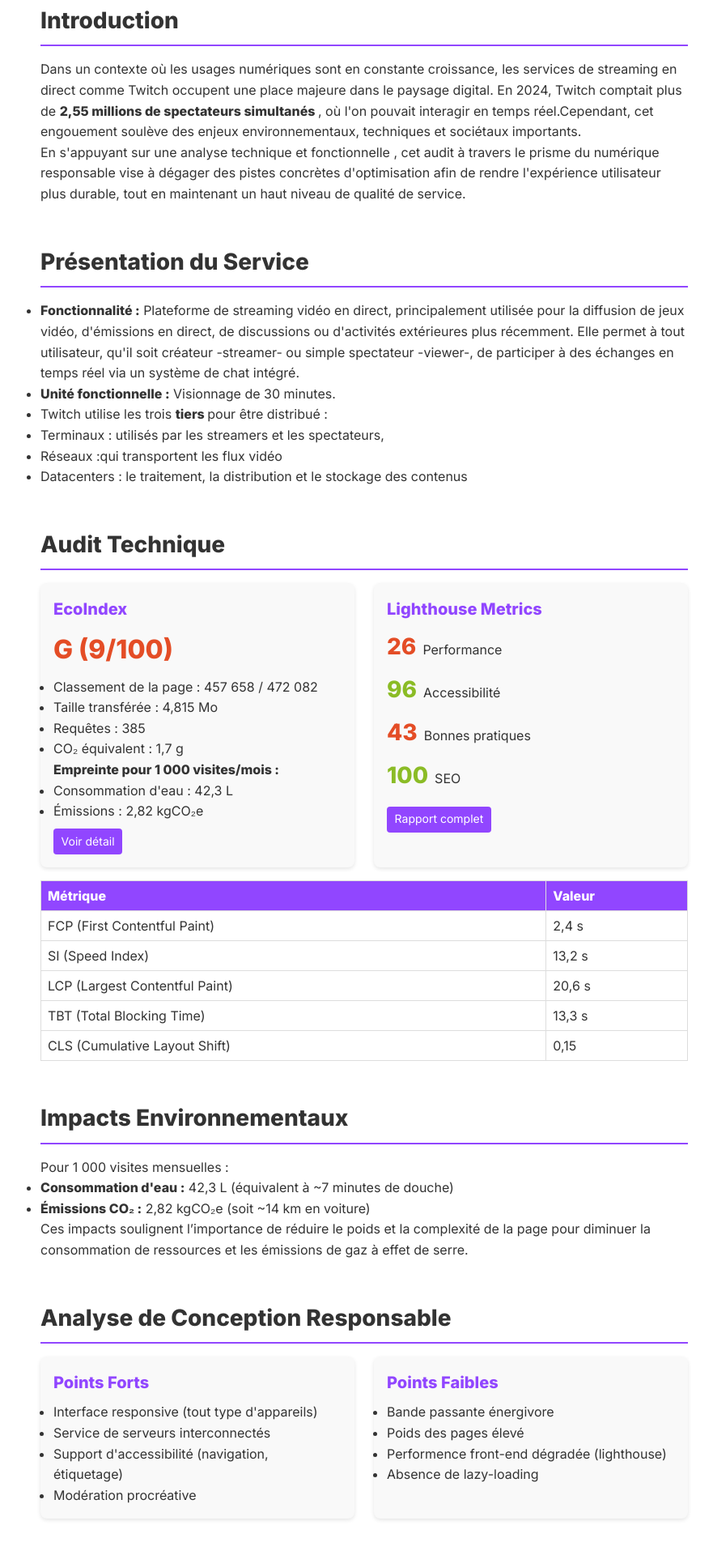
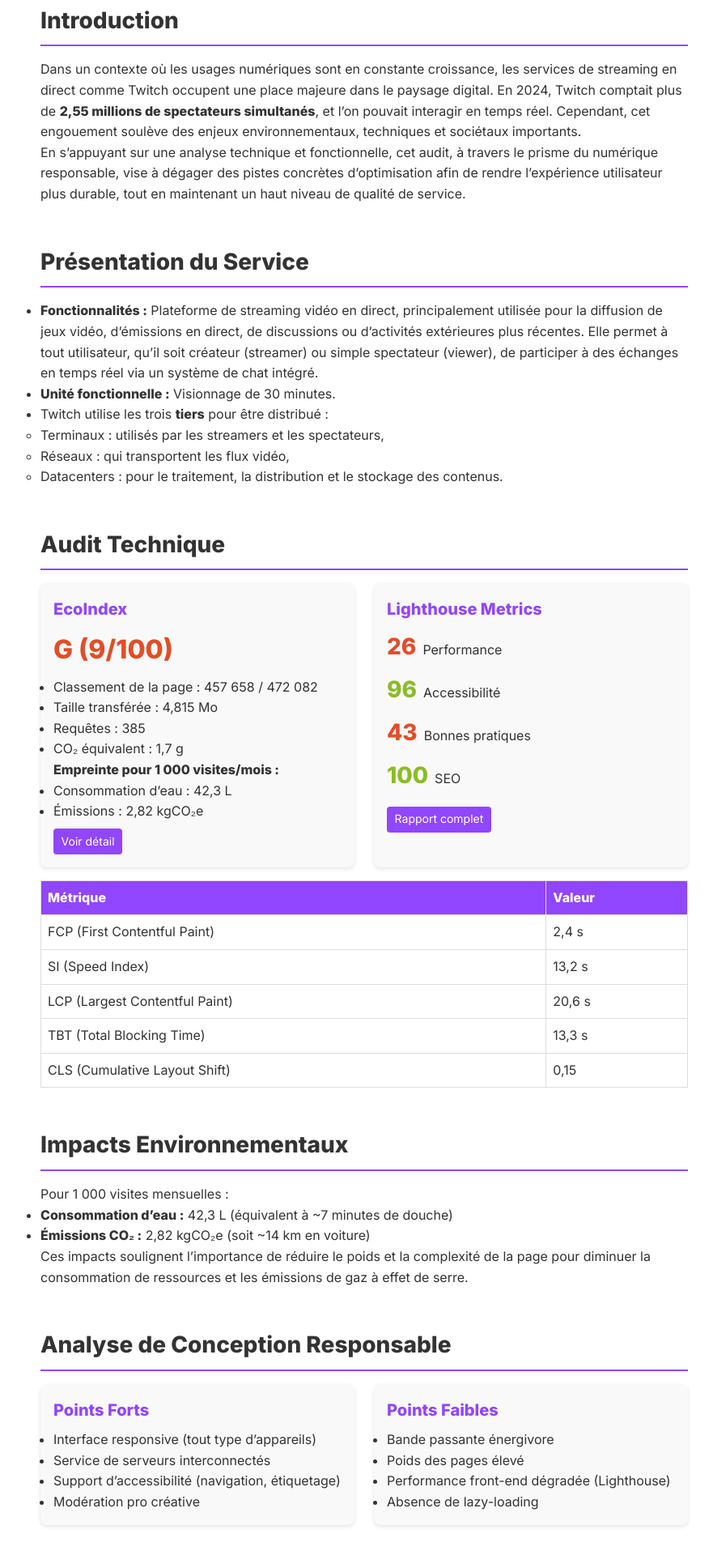
Before and after one commit to MatNgl/MatNgl.github.io, a plain HTML site: page index.html in a window 1280 px wide. Shown: the part 143-2063 px from the top of the page at 81% size, without its empty margins (190-1071 px from the left). Drawn offline with Linux system fonts and the light colour scheme.

Commit message:
correction faute

```diff
--- a/index.html
+++ b/index.html
@@ -1,3 +1,4 @@
+<!DOCTYPE html>
 <html lang="fr">
 <head>
   <meta charset="UTF-8">
@@ -15,7 +16,6 @@
         <li><a href="#service">Le Service</a></li>
         <li><a href="#tech-audit">Audit Technique</a></li>
         <li><a href="#impacts">Impacts</a></li>
-
         <li><a href="#analyse">Analyse</a></li>
         <li><a href="#reco">Recommandations</a></li>
         <li><a href="#conclusion">Conclusion</a></li>
@@ -26,25 +26,25 @@
   <main>
     <section id="intro" class="slide">
       <h2>Introduction</h2>
-      <p>Dans un contexte où les usages numériques sont en constante croissance, les services de streaming en direct comme Twitch occupent une place majeure dans le paysage digital. En 2024, Twitch comptait plus de <strong> 2,55 millions de spectateurs simultanés </strong>, où l'on pouvait interagir en temps réel.Cependant, cet engouement soulève des enjeux environnementaux, techniques et sociétaux importants.</p>
+      <p>Dans un contexte où les usages numériques sont en constante croissance, les services de streaming en direct comme Twitch occupent une place majeure dans le paysage digital. En 2024, Twitch comptait plus de <strong>2,55 millions de spectateurs simultanés</strong>, et l’on pouvait interagir en temps réel. Cependant, cet engouement soulève des enjeux environnementaux, techniques et sociétaux importants.</p>
 
-      <p>En s'appuyant sur une analyse technique et fonctionnelle , cet audit à travers le prisme du numérique responsable vise à dégager des pistes concrètes d'optimisation afin de rendre l'expérience utilisateur plus durable, tout en maintenant un haut niveau de qualité de service. </p>
+      <p>En s’appuyant sur une analyse technique et fonctionnelle, cet audit, à travers le prisme du numérique responsable, vise à dégager des pistes concrètes d’optimisation afin de rendre l’expérience utilisateur plus durable, tout en maintenant un haut niveau de qualité de service.</p>
     </section>
 
     <section id="service" class="slide">
       <h2>Présentation du Service</h2>
       <ul>
-        <li><strong>Fonctionnalité :</strong> Plateforme de streaming vidéo en direct, principalement utilisée pour la diffusion de jeux vidéo, d'émissions en direct, de discussions ou d'activités extérieures plus récemment. Elle permet à tout utilisateur, qu'il soit créateur -streamer- ou simple spectateur -viewer-, de participer à des échanges en temps réel via un système de chat intégré.</li>
-        <li><strong>Unité fonctionnelle :</strong> Visionnage de 30&nbsp;minutes.</li>
-        <li> Twitch utilise les trois <strong> tiers </strong> pour être distribué :
-
-                <li>Terminaux : utilisés par les streamers et les spectateurs, </li>
-                <li>Réseaux :qui transportent les flux vidéo </li>
-                <li>Datacenters : le traitement, la distribution et le stockage des contenus </li>
-
+        <li><strong>Fonctionnalités :</strong> Plateforme de streaming vidéo en direct, principalement utilisée pour la diffusion de jeux vidéo, d’émissions en direct, de discussions ou d’activités extérieures plus récentes. Elle permet à tout utilisateur, qu’il soit créateur (streamer) ou simple spectateur (viewer), de participer à des échanges en temps réel via un système de chat intégré.</li>
+        <li><strong>Unité fonctionnelle :</strong> Visionnage de 30 minutes.</li>
+        <li>Twitch utilise les trois <strong>tiers</strong> pour être distribué :
+          <ul>
+            <li>Terminaux : utilisés par les streamers et les spectateurs,</li>
+            <li>Réseaux : qui transportent les flux vidéo,</li>
+            <li>Datacenters : pour le traitement, la distribution et le stockage des contenus.</li>
+          </ul>
+        </li>
       </ul>
     </section>
-
 
     <section id="tech-audit" class="slide">
       <h2>Audit Technique</h2>
@@ -52,18 +52,18 @@
         <!-- EcoIndex Card -->
         <article>
           <h3>EcoIndex</h3>
-          <div class="metric-score ecoindex-score">G (9/100)</div>
+          <div class="metric-score ecoindex-score">G (9/100)</div>
           <ul>
-            <li>Classement de la page : 457 658 / 472 082</li>
-            <li>Taille transférée : 4,815 Mo</li>
-            <li>Requêtes : 385</li>
-            <li>CO₂ équivalent : 1,7 g</li>
+            <li>Classement de la page : 457 658 / 472 082</li>
+            <li>Taille transférée : 4,815 Mo</li>
+            <li>Requêtes : 385</li>
+            <li>CO₂ équivalent : 1,7 g</li>
           </ul>
           <div class="sub-metrics">
-            <p><strong>Empreinte pour 1 000 visites/mois :</strong></p>
+            <p><strong>Empreinte pour 1 000 visites/mois :</strong></p>
             <ul>
-              <li>Consommation d'eau : 42,3 L</li>
-              <li>Émissions : 2,82 kgCO₂e</li>
+              <li>Consommation d’eau : 42,3 L</li>
+              <li>Émissions : 2,82 kgCO₂e</li>
             </ul>
           </div>
           <a href="https://www.ecoindex.fr/resultat/?id=a201d2b3-6f06-4b8e-8c41-9aa164782ca6" target="_blank" class="btn-small">Voir détail</a>
@@ -85,10 +85,10 @@
           <tr><th>Métrique</th><th>Valeur</th></tr>
         </thead>
         <tbody>
-          <tr><td>FCP (First Contentful Paint)</td><td>2,4 s</td></tr>
-          <tr><td>SI (Speed Index)</td><td>13,2 s</td></tr>
-          <tr><td>LCP (Largest Contentful Paint)</td><td>20,6 s</td></tr>
-          <tr><td>TBT (Total Blocking Time)</td><td>13,3 s</td></tr>
+          <tr><td>FCP (First Contentful Paint)</td><td>2,4 s</td></tr>
+          <tr><td>SI (Speed Index)</td><td>13,2 s</td></tr>
+          <tr><td>LCP (Largest Contentful Paint)</td><td>20,6 s</td></tr>
+          <tr><td>TBT (Total Blocking Time)</td><td>13,3 s</td></tr>
           <tr><td>CLS (Cumulative Layout Shift)</td><td>0,15</td></tr>
         </tbody>
       </table>
@@ -96,14 +96,13 @@
 
     <section id="impacts" class="slide impacts-card">
       <h2>Impacts Environnementaux</h2>
-      <p>Pour 1 000 visites mensuelles :</p>
+      <p>Pour 1 000 visites mensuelles :</p>
       <ul>
-        <li><strong>Consommation d'eau :</strong> 42,3 L (équivalent à ~7 minutes de douche)</li>
-        <li><strong>Émissions CO₂ :</strong> 2,82 kgCO₂e (soit ~14 km en voiture)</li>
+        <li><strong>Consommation d’eau :</strong> 42,3 L (équivalent à ~7 minutes de douche)</li>
+        <li><strong>Émissions CO₂ :</strong> 2,82 kgCO₂e (soit ~14 km en voiture)</li>
       </ul>
       <p>Ces impacts soulignent l’importance de réduire le poids et la complexité de la page pour diminuer la consommation de ressources et les émissions de gaz à effet de serre.</p>
     </section>
-
 
     <section id="analyse" class="slide">
       <h2>Analyse de Conception Responsable</h2>
@@ -111,10 +110,10 @@
         <article>
           <h3>Points Forts</h3>
           <ul>
-            <li>Interface responsive (tout type d'appareils)</li>
+            <li>Interface responsive (tout type d’appareils)</li>
             <li>Service de serveurs interconnectés</li>
-            <li>Support d'accessibilité (navigation, étiquetage)</li>
-            <li>Modération procréative</li>
+            <li>Support d’accessibilité (navigation, étiquetage)</li>
+            <li>Modération pro créative</li>
           </ul>
         </article>
         <article>
@@ -122,7 +121,7 @@
           <ul>
             <li>Bande passante énergivore</li>
             <li>Poids des pages élevé</li>
-            <li>Performence front-end dégradée (lighthouse)</li>
+            <li>Performance front-end dégradée (Lighthouse)</li>
             <li>Absence de lazy-loading</li>
           </ul>
         </article>
@@ -132,6 +131,7 @@
     <section id="reco" class="slide">
       <h2>Recommandations</h2>
       <div class="cards recos">
+        <!-- Articles de recommandations -->
         <article>
           <h3>⚙️ Optimisation des ressources</h3>
           <ul>
@@ -146,7 +146,7 @@
         <article>
           <h3>📺 Réduction de l’impact du streaming</h3>
           <ul>
-      <li>Proposer un "mode basse consommation" avec 480p par défaut.</li>
+            <li>Proposer un « mode basse consommation » avec 480 p par défaut.</li>
             <li>Éviter les vidéos en arrière-plan ou animations superflues.</li>
             <li>Permettre une écoute audio uniquement pour certains contenus (podcast, musique).</li>
           </ul>
@@ -183,23 +183,16 @@
       </div>
     </section>
 
-
     <section id="conclusion" class="slide">
       <h2>Conclusion</h2>
-  <p>
-    En optimisant l’écoconception et l’accessibilité, Twitch peut réduire significativement son empreinte environnementale tout en offrant une meilleure expérience utilisateur.
-  </p>
-  <p>
-    Cet audit met en lumière des leviers concrets d’amélioration : réduction du poids des pages, gestion responsable du streaming, simplification de l’interface, et bonnes pratiques de développement. Loin d’entraver l’innovation, ces choix permettent au contraire d’assurer la pérennité du service face aux enjeux énergétiques croissants.
-  </p>
-  <p>
-    En tant que plateforme influente du web, Twitch a le pouvoir et la responsabilité de montrer l’exemple. Intégrer les principes de sobriété numérique dès la conception constitue une démarche stratégique autant qu’éthique, au service d’un numérique plus durable.
-  </p>
+      <p>En optimisant l’écoconception et l’accessibilité, Twitch peut réduire significativement son empreinte environnementale tout en offrant une meilleure expérience utilisateur.</p>
+      <p>Cet audit met en lumière des leviers concrets d’amélioration : réduction du poids des pages, gestion responsable du streaming, simplification de l’interface, et bonnes pratiques de développement. Loin d’entraver l’innovation, ces choix permettent au contraire d’assurer la pérennité du service face aux enjeux énergétiques croissants.</p>
+      <p>En tant que plateforme influente du web, Twitch a le pouvoir et la responsabilité de montrer l’exemple. Intégrer les principes de sobriété numérique dès la conception constitue une démarche stratégique autant qu’éthique, au service d’un numérique plus durable.</p>
     </section>
   </main>
 
   <footer class="site-footer">
-    <p>&copy; 2025 Audit Responsable | Marie + Thomas  + Boris + Matthéo ❤️ </p>
+    <p>&copy; 2025 Audit Responsable | Marie + Thomas + Boris + Matthéo ❤️</p>
   </footer>
 </body>
 </html>
```
Lines whose indentation alone changed are shown as unchanged.
